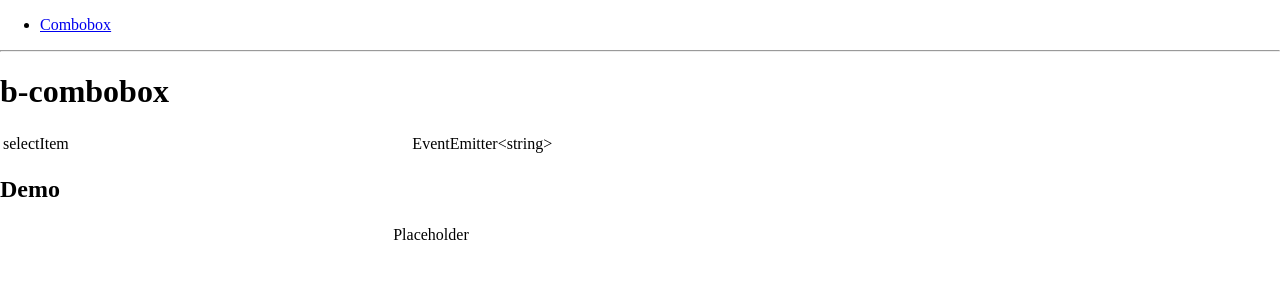
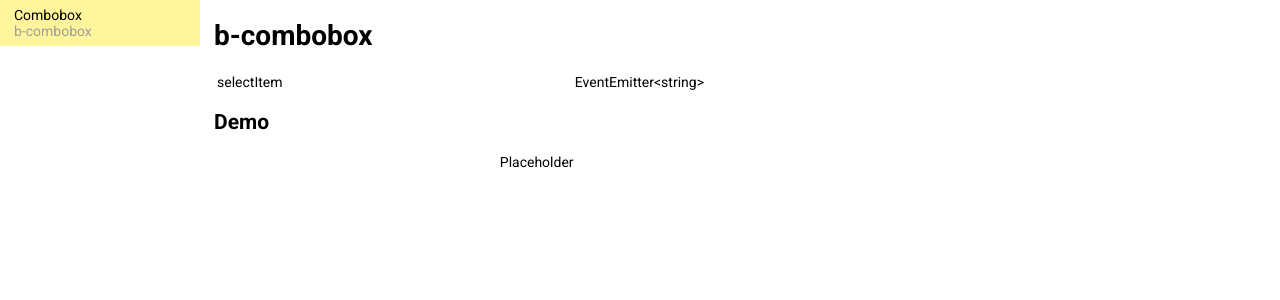
Before and after one commit to ifelseapps/ng-bricks, an Angular app: page /components/b-combobox in a window 1280 px wide. Shown: the top 300 px of the page. Built offline with nearby package versions, Linux system fonts and the light colour scheme.

Commit message:
Общие стили, стилизовал навигацию

```diff
--- a/angular.json
+++ b/angular.json
@@ -34,6 +34,11 @@
             "styles": [
               "src/styles.scss"
             ],
+            "stylePreprocessorOptions": {
+              "includePaths": [
+                "src/scss"
+              ]
+            },
             "scripts": []
           },
           "configurations": {
--- a/src/app/app.component.html
+++ b/src/app/app.component.html
@@ -1,3 +1,6 @@
-<app-navigation></app-navigation>
-<hr>
-<router-outlet></router-outlet>
+<div class="navigation">
+  <app-navigation></app-navigation>
+</div>
+<div class="details">
+  <router-outlet></router-outlet>
+</div>
--- a/src/app/app.component.scss
+++ b/src/app/app.component.scss
@@ -0,0 +1,14 @@
+:host {
+  display: flex;
+}
+
+.navigation {
+  width: 200px;
+  height: 100vh;
+  overflow: auto;
+}
+
+.details {
+  flex: auto;
+  margin-left: 1em;
+}
--- a/src/app/components/component-details/component-details.component.html
+++ b/src/app/components/component-details/component-details.component.html
@@ -1,6 +1,6 @@
 <h1>{{selector$ | async}}</h1>
 
-<ng-container *ngIf="(api$ | async) as api">
+<ng-container *ngIf="(api$ | async) as api; else empty;">
   <table *ngIf="api.outputs" style="width: 100%">
     <tr *ngFor="let output of api.outputs">
       <td>{{output.name}}</td>
@@ -16,3 +16,7 @@
     <ng-container *ngComponentOutlet="demo"></ng-container>
   </div>
 </ng-container>
+
+<ng-template #empty>
+  Выберите компонент
+</ng-template>
--- a/src/app/components/navigation/navigation.component.html
+++ b/src/app/components/navigation/navigation.component.html
@@ -1,5 +1,10 @@
-<ul>
-  <li *ngFor="let comp of components">
-    <a [routerLink]="'components/' + comp.selector">{{comp.name}}</a>
-  </li>
-</ul>
+<nav>
+  <ul class="menu">
+    <li class="menu-item" *ngFor="let comp of components">
+      <a class="menu-link" [routerLink]="'components/' + comp.selector" routerLinkActive="active">
+        {{comp.name}}
+        <div class="selector">{{comp.selector}}</div>
+      </a>
+    </li>
+  </ul>
+</nav>
--- a/src/app/components/navigation/navigation.component.scss
+++ b/src/app/components/navigation/navigation.component.scss
@@ -0,0 +1,24 @@
+@import "tokens";
+
+.menu {
+  margin: 0;
+  padding: 0;
+  list-style: none;
+}
+
+.menu-item {
+}
+
+.menu-link {
+  display: block;
+  padding: 0.5em 1em;
+  color: inherit;
+  text-decoration: none;
+  &.active {
+    background: $primary-200;
+  }
+}
+
+.selector {
+  color: $gray-500;
+}
--- a/src/index.html
+++ b/src/index.html
@@ -6,6 +6,8 @@
   <base href="/">
   <meta name="viewport" content="width=device-width, initial-scale=1">
   <link rel="icon" type="image/x-icon" href="favicon.ico">
+  <link rel="preconnect" href="https://fonts.gstatic.com">
+  <link href="https://fonts.googleapis.com/css2?family=Roboto:ital,wght@0,400;0,700;1,400&display=swap" rel="stylesheet">
 </head>
 <body>
   <app-root></app-root>
--- /dev/null
+++ b/src/scss/_tokens.scss
@@ -0,0 +1,2 @@
+$primary-200: #FFF59D;
+$gray-500: #9E9E9E;
--- a/src/styles.scss
+++ b/src/styles.scss
@@ -1,4 +1,6 @@
 /* You can add global styles to this file, and also import other style files */
 body {
   margin: 0;
+  font-family: 'Roboto', sans-serif;
+  font-size: 14px;
 }
```
